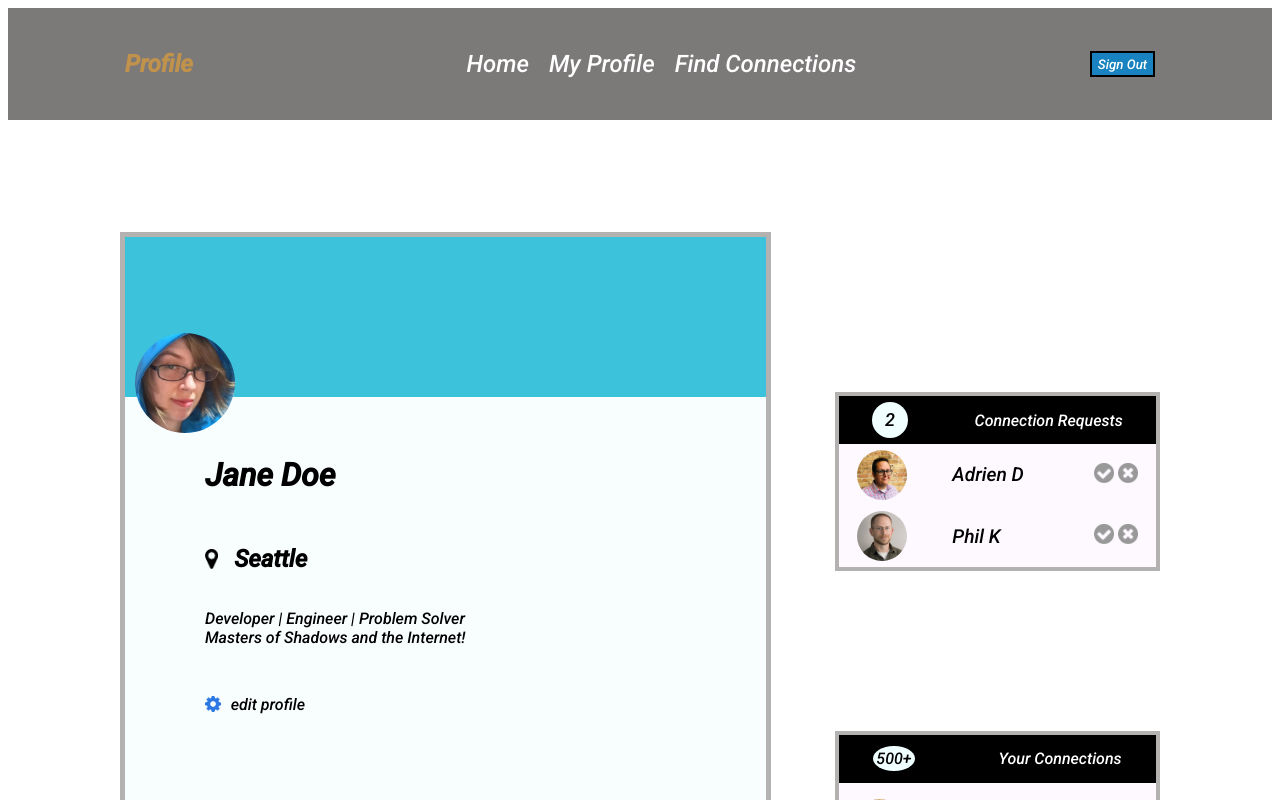
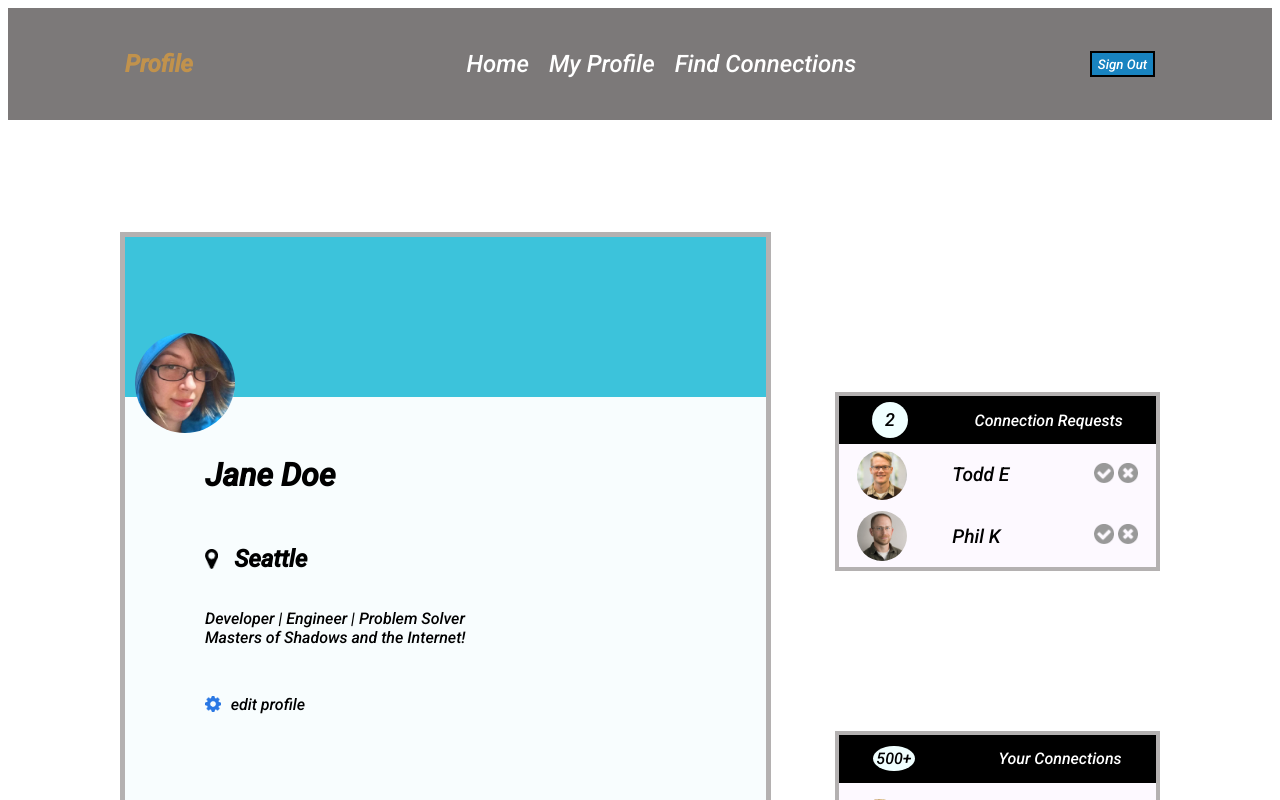
Before and after one commit to Mdlugy/profile, a plain HTML site: page index.html in a window 1280 px wide. Shown: the top 800 px of the page. Drawn offline with Linux system fonts and the light colour scheme.

Commit message:
replaced adrian with todd in requests

```diff
--- a/index.html
+++ b/index.html
@@ -65,8 +65,8 @@
                 Connection Requests
             </div>
             <div class="requests">
-                <img class="smallPic" src="./images/adrien-s.jpg" alt="todd-s">
-                <p class="smallNames"> Adrien D</p>
+                <img class="smallPic" src="./images/todd-s.jpg" alt="todd-s">
+                <p class="smallNames"> Todd E</p>
                 <div class="reqans">
                     <input type="image" class="ansbtn" name="accept" src="./images/accept-circle.png" width="20" height="20" alt="accept">
 
```
